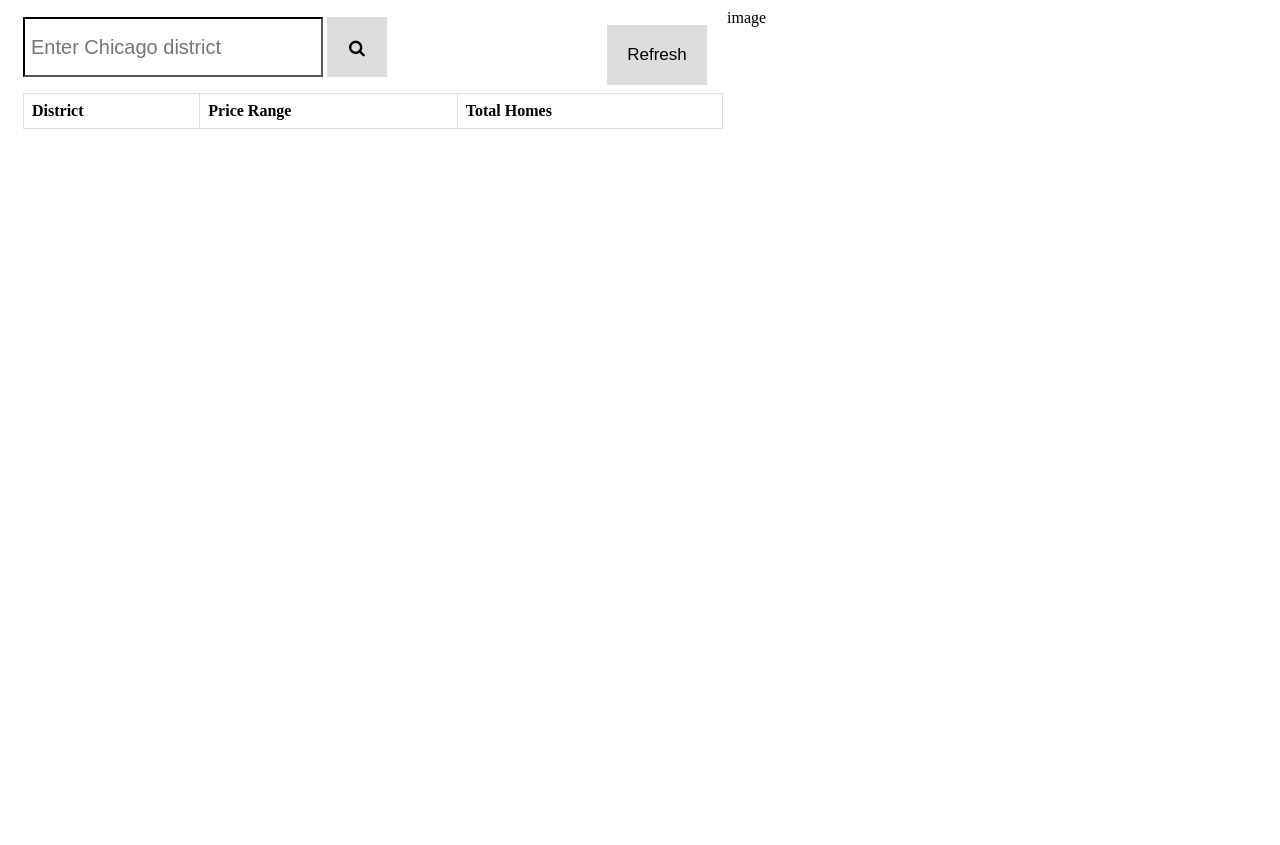
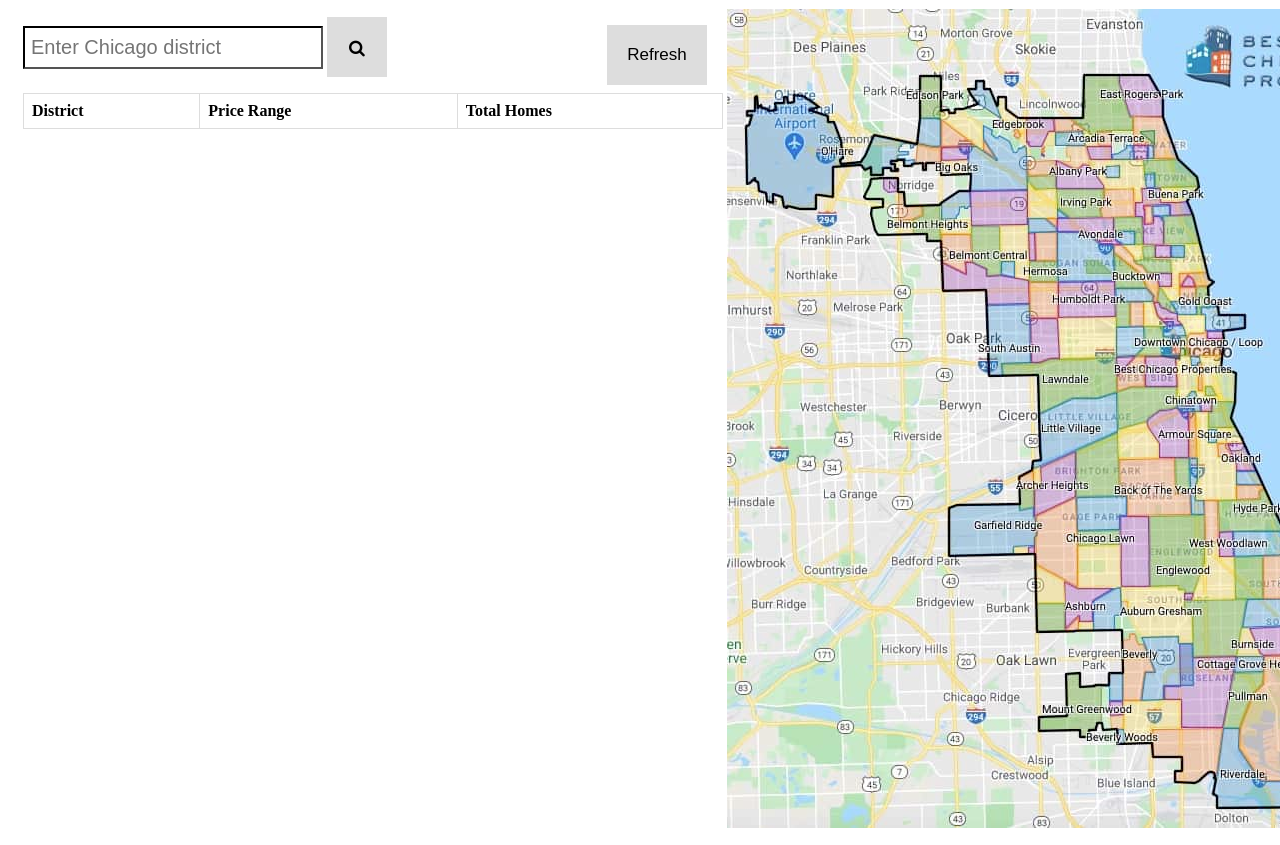
Before and after one commit to James0937/SU22-Database-Course-Project, a Flask app: page / in a window 1280 px wide; the page is wider, and only the part inside the window is pictured. Shown: the part 88-933 px from the top of that part. Before the commit the page ends 217 px from the top of that part, so only its background shows below. Run offline with Flask 2, Linux system fonts and the light colour scheme; lists and menus that the app fills with data are empty; some libraries are stand-ins or nearby versions.

Commit message:
Update Overview users interface

```diff
--- a/demo/app/templates/test.html
+++ b/demo/app/templates/test.html
@@ -56,8 +56,13 @@
             border: none;
         }
 
-        .overall_table tr,td{
+        .overall_table tr,td {
             vertical-align: top;
+        }
+
+        #overview_table {
+            table-layout: auto;
+            width: 300px;
         }
 
         #content {
@@ -100,7 +105,7 @@
         #search-container-procedure input[type=text] {
             left: 0px;
             width: 300px;
-            height: 60px;
+            height: 43px;
             padding: 6px;
             margin-top: 8px;
             font-size: 20px;
@@ -314,7 +319,7 @@
         </div>
 
         <div id="Overview" class="tabcontent">
-            <table class="overall_table">
+            <table class="overall_table" id="overview_table">
                 <tr>
                     <td>
                         <div id="search-container-procedure">
@@ -337,8 +342,8 @@
                             </tbody>
                         </table>
                     </td>
-                    <td>
-                        <span>image</span>
+                    <td width="300px">
+                        <img src="../../../data/Chicago-Neighborhood-Guide-Map-of-Chicago-Neighborhoods-with-Real-Estate-Listings-Best-Chicago-Properties-LLC.jpeg" alt="Chicago Neighborhood Map">
                     </td>
                 </tr>
             </table>
```
